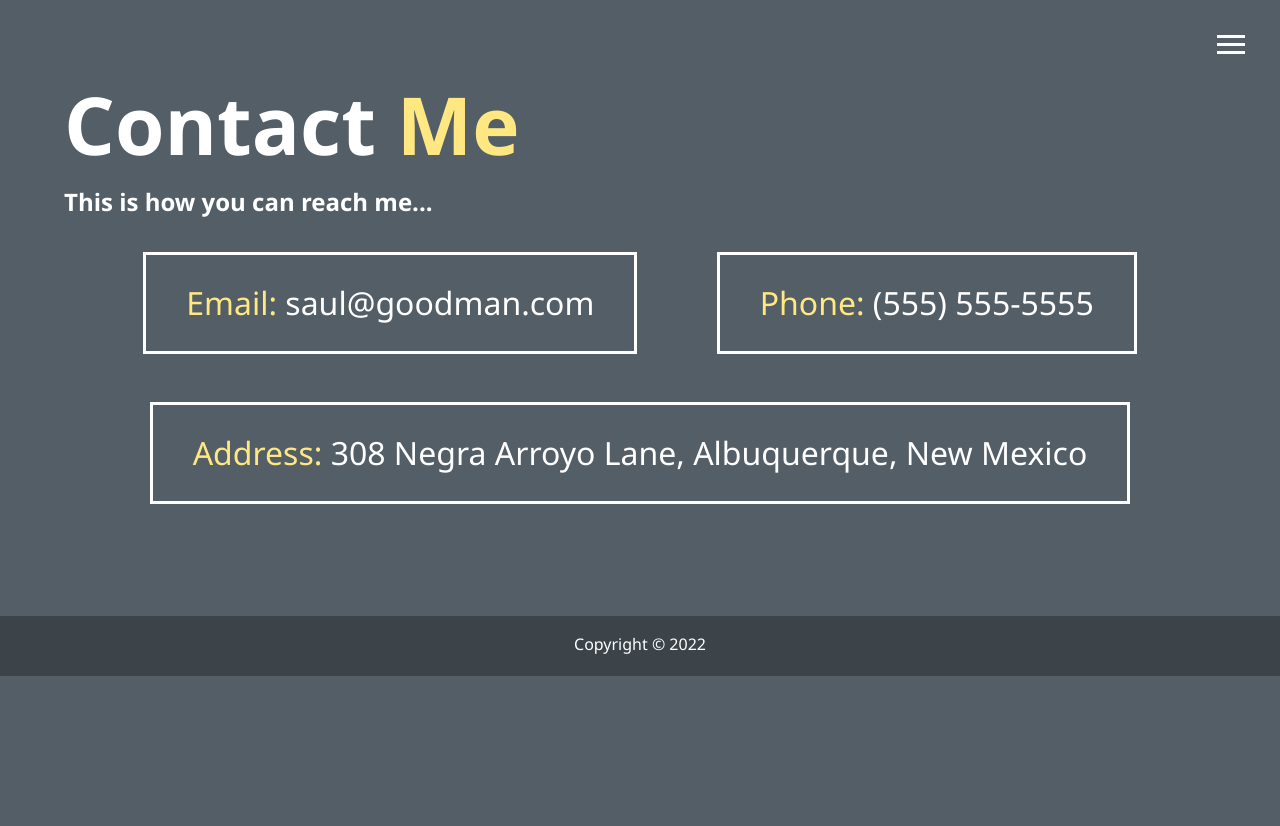
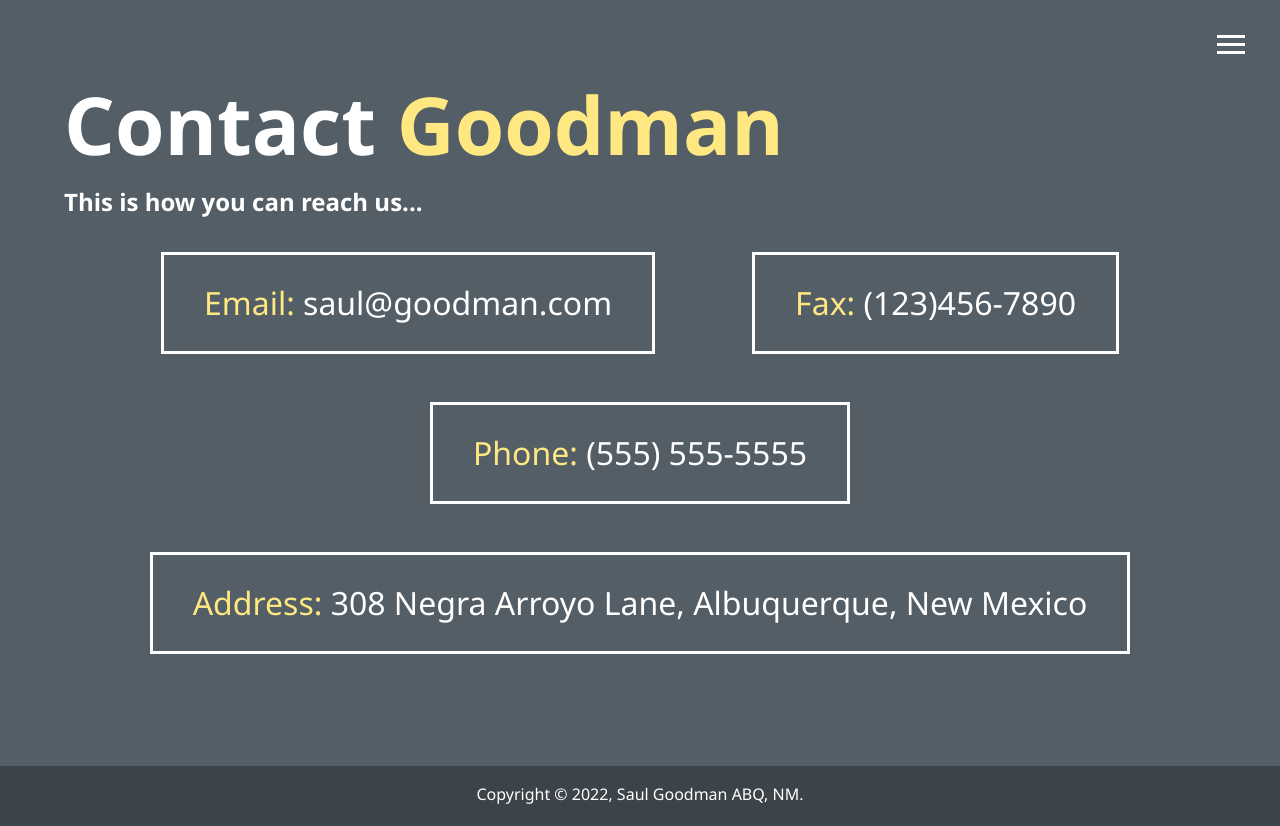
Before and after one commit to JaakkoLipp/FrontendProject, a website: page dist/contact.html in a window 1280 px wide. Before the commit the page ends 800 px from the top, so only its background shows below. Drawn offline with Linux system fonts and the light colour scheme.

```diff
--- a/dist/contact.html
+++ b/dist/contact.html
@@ -57,14 +57,17 @@
   <main id="contact">
     <h1 class="lg-heading">
       Contact
-      <span class="text-secondary">Me</span>
+      <span class="text-secondary">Goodman</span>
     </h1>
     <h2 class="sm-heading">
-      This is how you can reach me...
+      This is how you can reach us...
     </h2>
     <div class="boxes">
       <div>
         <span class="text-secondary">Email: </span> saul@goodman.com
+      </div>
+      <div>
+        <span class="text-secondary">Fax: </span> (123)456-7890
       </div>
       <div>
         <span class="text-secondary">Phone: </span> (555) 555-5555
@@ -72,11 +75,12 @@
       <div>
         <span class="text-secondary">Address: </span> 308 Negra Arroyo Lane, Albuquerque, New Mexico
       </div>
+
     </div>
   </main>
 
   <footer id="main-footer">
-    Copyright &copy; 2022
+    Copyright &copy; 2022, Saul Goodman ABQ, NM.
   </footer>
 
   <script src="js/main.js"></script>
```
Also changed, not shown: dist/about.html (+1 -1 lines).
